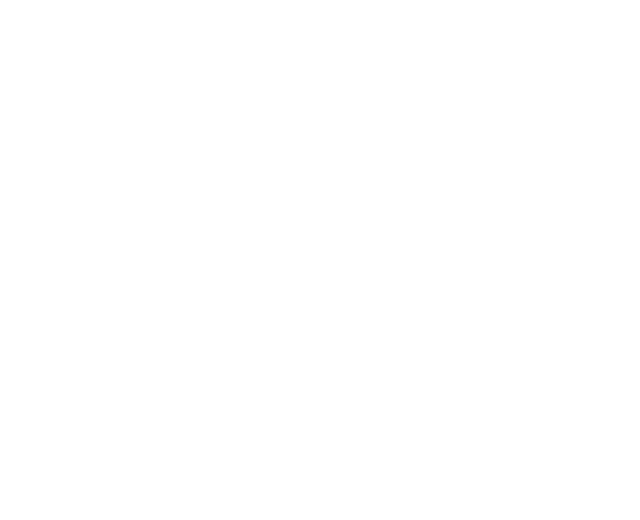
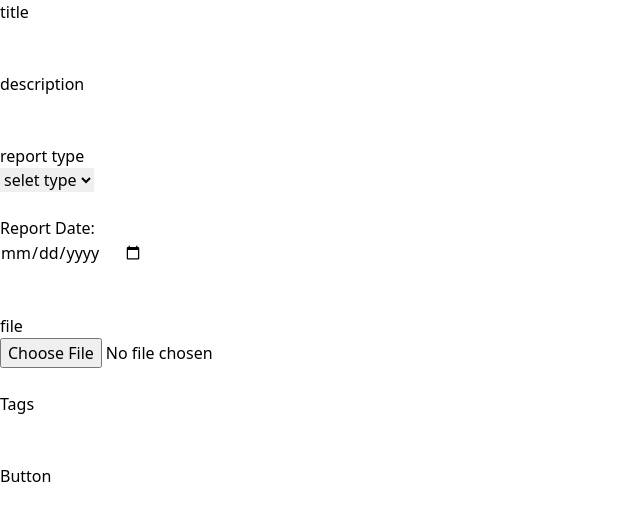
Before and after one commit to Bhargav00007/MediHub, a React (Vite) app in the folder frontend/: page /upload in a window 1280 px wide. Before the commit this address had no page. Shown: the top 520 px of the page, without its empty margins (0-640 px from the left). Built offline with nearby package versions, Linux system fonts and the light colour scheme.

Commit message:
upload section FE

```diff
--- a/frontend/src/App.jsx
+++ b/frontend/src/App.jsx
@@ -3,6 +3,7 @@
 import { BrowserRouter, Route, Routes } from "react-router-dom";
 import Dashboard from "./pages/Dashboard";
 import Home from "./pages/Home";
+import Upload from "./pages/Upload";
 
 function App() {
 	return (
@@ -21,6 +22,9 @@
 					<Route
 						path="/"
 						element={<Home></Home>}></Route>
+					<Route
+						path="/upload"
+						element={<Upload></Upload>}></Route>
 				</Routes>
 			</BrowserRouter>
 		</>
--- /dev/null
+++ b/frontend/src/components/Date.jsx
@@ -0,0 +1,13 @@
+export default function Date({ date, setDate }) {
+	return (
+		<div>
+			<h1>Report Date: {date} </h1>
+			<input
+				type="date"
+				onChange={(e) => {
+					setDate(e.target.value);
+				}}
+			/>
+		</div>
+	);
+}
--- a/frontend/src/components/FeatureSection.jsx
+++ b/frontend/src/components/FeatureSection.jsx
@@ -4,7 +4,7 @@
 	return (
 		<div className="grid gap-10 lg:grid-cols-2 px-9 ">
 			<FeaturesCards
-				title={"Reports"}
+				title={"Lab Reports"}
 				description={
 					"View all your medical reports and test results here."
 				}
@@ -12,7 +12,7 @@
 					"https://www.newbreedrevenue.com/hs-fs/hubfs/reporting.png?width=775&name=reporting.png"
 				}></FeaturesCards>
 			<FeaturesCards
-				title={"Reminders"}
+				title={"Diagnosis Reports"}
 				description={
 					"Manage your appointments and medication reminders here."
 				}
--- a/frontend/src/components/FeaturesCards.jsx
+++ b/frontend/src/components/FeaturesCards.jsx
@@ -1,9 +1,9 @@
 export default function FeaturesCards({ title, description, imgLink }) {
 	return (
-		<div className="p-2 bg-blue-100 border border-blue-200 rounded-xl pb-11 hover:scale-105">
+		<div className="p-2 bg-blue-100 border border-blue-200 rounded-xl pb-52 hover:scale-105">
 			<div className="m-2 bg-cover ">
 				<img
-					className="w-auto max-h-52 rounded-xl"
+					className="w-full h-auto rounded-xl"
 					src={imgLink}
 					alt=""
 				/>
--- a/frontend/src/components/SideBar.jsx
+++ b/frontend/src/components/SideBar.jsx
@@ -24,16 +24,16 @@
 						</Link>
 					</section>
 					<div className="flex gap-8 pt-2 ">
-						<Link className="hidden text-gray-400  lg:block hover:text-black">
+						<Link className="hidden text-gray-400 lg:block hover:text-black">
 							Collection
 						</Link>
-						<Link className="hidden text-gray-400  lg:block hover:text-black">
+						<Link className="hidden text-gray-400 lg:block hover:text-black">
 							Collection
 						</Link>
-						<Link className="hidden text-gray-400  lg:block hover:text-black">
+						<Link className="hidden text-gray-400 lg:block hover:text-black">
 							Collection
 						</Link>
-						<Link className="hidden text-gray-400  lg:block hover:text-black">
+						<Link className="hidden text-gray-400 lg:block hover:text-black">
 							Collection
 						</Link>
 					</div>
@@ -56,15 +56,15 @@
 						</section>
 					</div>
 				</div>
-				<section>
+				<div>
 					<img
-						className="w-8 h-8 rounded-full"
+						className="w-auto rounded-full max-h-12 "
 						src="https://encrypted-tbn0.gstatic.com/images?q=tbn:ANd9GcSK6L3sOn3ZVY3Uv4TEoDGVtTM4ewYZYwjiu-L0HoTBNYM58ZvDSD80c_6HwD8CTh5baNY&usqp=CAU"
 						alt=""
 					/>
-				</section>
+				</div>
 			</nav>
-			<hr className="h-px bg-gray-200 border-0  dark:bg-gray-400" />
+			<hr className="h-px bg-gray-200 border-0 dark:bg-gray-400" />
 		</main>
 	);
 }
--- /dev/null
+++ b/frontend/src/pages/Upload.jsx
@@ -0,0 +1,114 @@
+import axios from "axios";
+import { useState } from "react";
+import Date from "../components/Date";
+
+function Upload() {
+	//     title, description, type, date added, report date, tags(sugar, bg...)
+
+	const [title, setTitle] = useState("");
+	const [description, setDescription] = useState("");
+	const [date, setDate] = useState();
+	const [file, setFile] = useState("");
+	const [tags, setTags] = useState([]);
+
+	//post
+	const submitImage = async (e) => {
+		e.preventDefault();
+		const formData = new FormData();
+		formData.append("title", title);
+		formData.append("date", date);
+		formData.append("tags", tags);
+		formData.append("file", file);
+		console.log(title, file);
+
+		const result = await axios.post(
+			"http://localhost:3000/upload",
+			formData,
+			{
+				headers: { "Content-Type": "multipart/form-data" },
+			}
+		);
+	};
+
+	//     title, description, type, date added, report date, tags(sugar, bg...)
+	return (
+		<div className="bg-blue-100 p-9">
+			<form onSubmit={submitImage}>
+				<label>
+					title
+					<br />
+					<input
+						name="title"
+						type="text"
+						onChange={(e) => setTitle(e.target.value)}
+					/>
+				</label>
+				<br />
+				<br />
+				<label>
+					description
+					<br />
+					<input
+						name="description"
+						type="text"
+						onChange={(e) => setDescription(e.target.value)}
+					/>
+				</label>
+				<br />
+				<br />
+				<label>
+					report type
+					<br />
+					<select
+						name="type"
+						id="type">
+						<option value="">selet type</option>
+						<option value="diagnosis">Diagnosis</option>
+						<option value="lab">lab</option>
+					</select>
+				</label>
+				<br />
+				<br />
+				<Date
+					date={date}
+					setDate={setDate}></Date>
+				<br />
+				<br />
+				<label>
+					file
+					<br />
+					<input
+						name="title"
+						type="file"
+						accept="application/pdf"
+						required
+						onChange={(e) => setFile(e.target.files[0])}
+					/>
+				</label>
+				<br />
+				<br />
+				<label>
+					Tags
+					<br />
+					<input
+						name="tags"
+						type="text"
+						onChange={(e) => {
+							const string = e.target.value;
+							const val = new Set(string.split(" "));
+							setTags(Array.from(val));
+						}}
+					/>
+				</label>
+				<br />
+				<br />
+				<button
+					className="p-3 text-white bg-blue-700"
+					type="submit">
+					Button
+				</button>
+			</form>
+		</div>
+	);
+}
+export default Upload;
```
